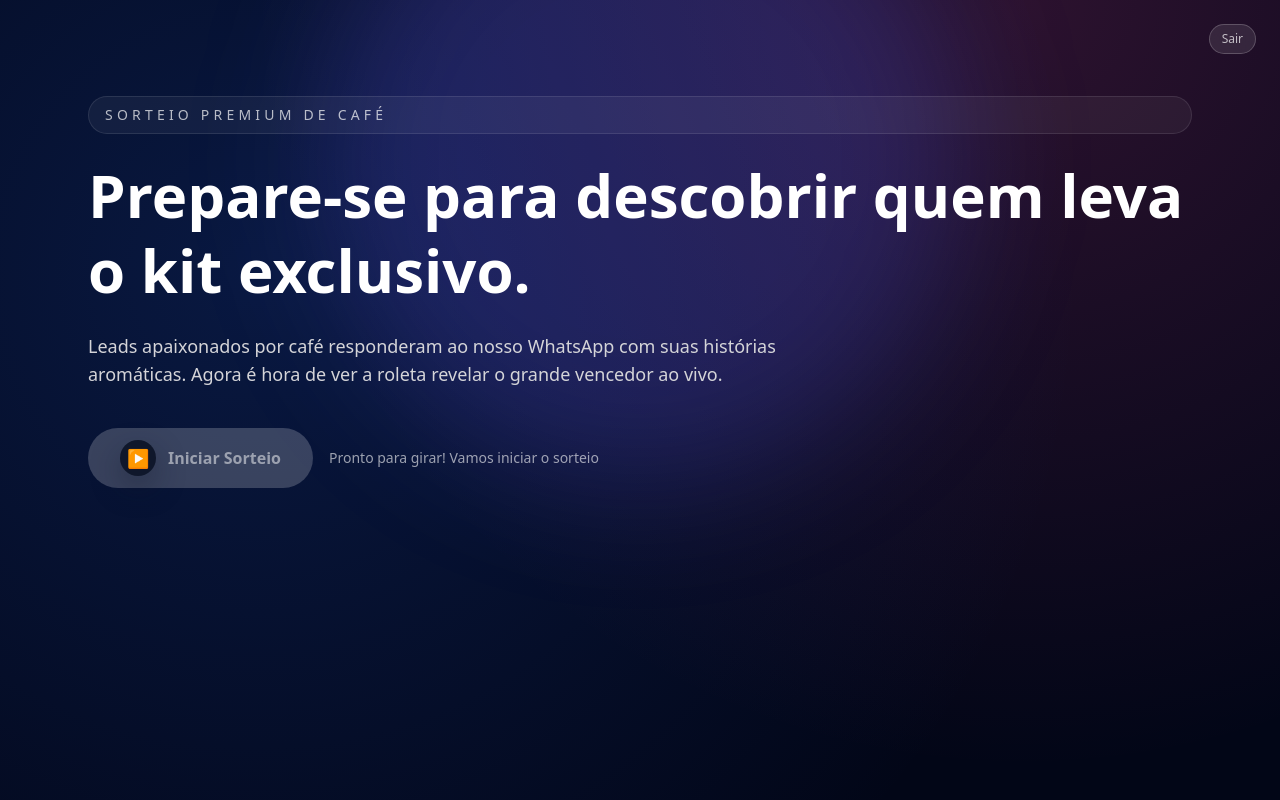
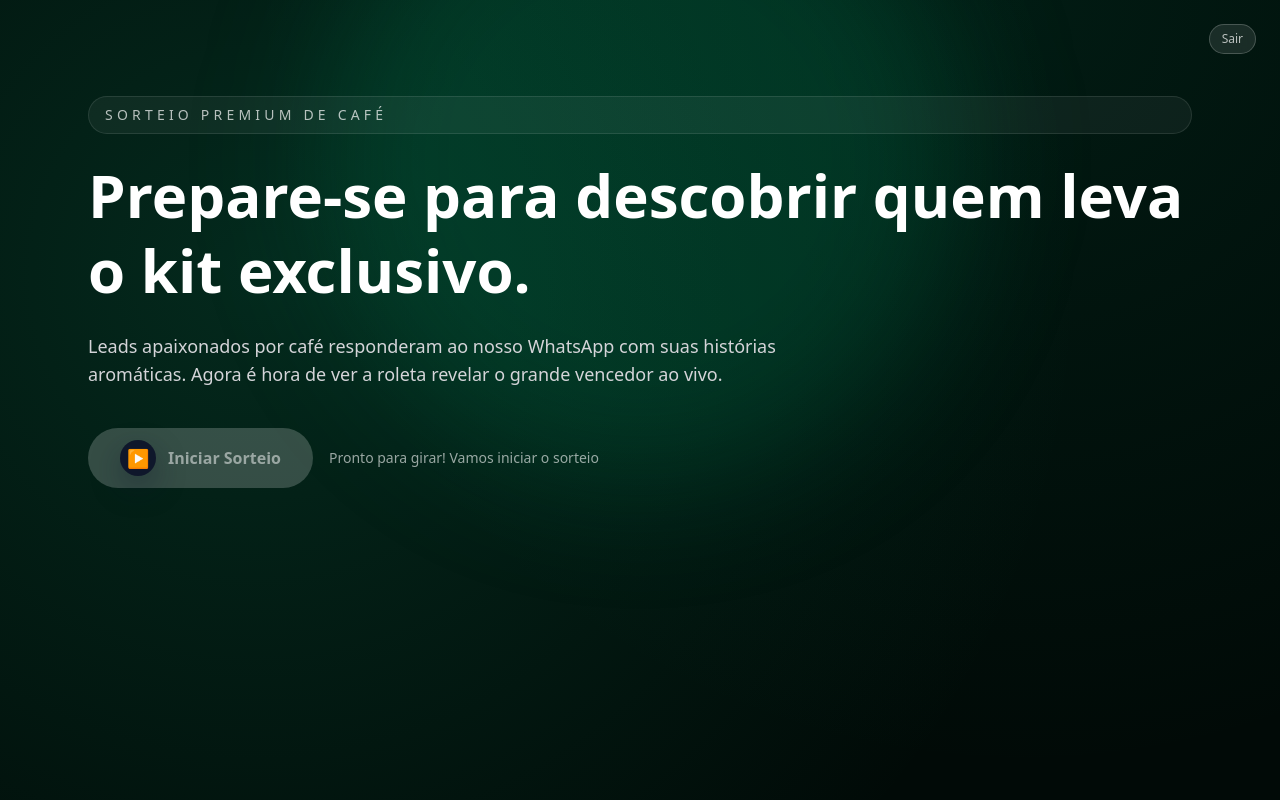
Before and after one commit to alfredokang/app-web-sorteio, a Next.js app: page / in a window 1280 px wide. Shown: the top 800 px of the page. Built offline with nearby package versions, Linux system fonts and the light colour scheme; no server answers; the database is empty.

Commit message:
Ajuste final paleta emerald

```diff
--- a/src/app/PageMain.tsx
+++ b/src/app/PageMain.tsx
@@ -228,7 +228,7 @@ export default function PageMain() {
 
   return (
     <div className="relative flex min-h-screen w-full flex-col overflow-hidden">
-      <div className="pointer-events-none absolute -top-40 left-1/2 h-[640px] w-[640px] -translate-x-1/2 rounded-full bg-indigo-500/20 blur-3xl" />
+      <div className="pointer-events-none absolute -top-40 left-1/2 h-[640px] w-[640px] -translate-x-1/2 rounded-full bg-emerald-600/20 blur-3xl" />
       <button
         type="button"
         onClick={handleLogout}
--- a/src/app/components/Carousel3D.tsx
+++ b/src/app/components/Carousel3D.tsx
@@ -138,7 +138,7 @@ export function Carousel3D({
 
   if (totalParticipants === 0) {
     return (
-      <div className="flex h-96 w-full items-center justify-center rounded-3xl border border-white/10 bg-white/5 text-sm text-zinc-300">
+      <div className="flex h-96 w-full items-center justify-center rounded-3xl border border-white/10 bg-white/5 text-sm text-emerald-300">
         Carregando participantes...
       </div>
     );
@@ -223,7 +223,7 @@ export function Carousel3D({
 
   return (
     <div className="relative flex h-full w-full items-center justify-center overflow-visible">
-      <div className="absolute inset-0 rounded-[48px] bg-linear-to-br from-slate-900/80 via-indigo-900/60 to-black/80 blur-3xl" />
+      <div className="absolute inset-0 rounded-[48px] bg-linear-to-br from-emerald-950/80 via-emerald-900/60 to-black/80 blur-3xl" />
       <div
         className="relative flex h-full w-full items-center justify-center mt-40 mb-13"
         style={{ perspective: "1200px" }}
--- a/src/app/globals.css
+++ b/src/app/globals.css
@@ -1,6 +1,7 @@
 @import "tailwindcss";
 
-:root {
+/* Paleta anterior azul usada como referência */
+/* :root {
   --background: #020617;
   --foreground: #f8fafc;
 }
@@ -24,6 +25,43 @@ body {
     radial-gradient(circle at 80% 0%, rgba(236, 72, 153, 0.18), transparent 45%), #020617;
   color: var(--foreground);
   font-family: var(--font-sans), system-ui, -apple-system, BlinkMacSystemFont, "Segoe UI", sans-serif;
+  min-height: 100vh;
+} */
+
+:root {
+  --background: #010a07;
+  --foreground: #f8fafc;
+}
+
+@theme inline {
+  --color-background: var(--background);
+  --color-foreground: var(--foreground);
+  --font-sans: var(--font-geist-sans);
+  --font-mono: var(--font-geist-mono);
+}
+
+@media (prefers-color-scheme: dark) {
+  :root {
+    --background: #010a07;
+    --foreground: #f8fafc;
+  }
+}
+
+body {
+  background: radial-gradient(
+      circle at 20% 20%,
+      rgba(16, 185, 129, 0.18),
+      /* emerald-500 — brilho sutil */ transparent 55%
+    ),
+    radial-gradient(
+      circle at 80% 0%,
+      rgba(5, 150, 105, 0.12),
+      /* emerald-600 — brilho complementar */ transparent 45%
+    ),
+    #010a07; /* preto-esverdeado profundo — mesmo nível de escuridão do #020617 */
+  color: var(--foreground);
+  font-family: var(--font-sans), system-ui, -apple-system, BlinkMacSystemFont,
+    "Segoe UI", sans-serif;
   min-height: 100vh;
 }
 
@@ -89,8 +127,11 @@ body {
   border-radius: 18px;
   border: 1px solid hsl(var(--hue) 75% 68% / 0.35);
   padding: 12px 14px;
-  background:
-    linear-gradient(135deg, hsl(var(--hue) 80% 68% / 0.28), rgba(15, 23, 42, 0.65));
+  background: linear-gradient(
+    135deg,
+    hsl(var(--hue) 80% 68% / 0.28),
+    rgba(15, 23, 42, 0.65)
+  );
   box-shadow: 0 18px 42px rgba(2, 6, 23, 0.55);
   backdrop-filter: blur(16px);
 }
```
